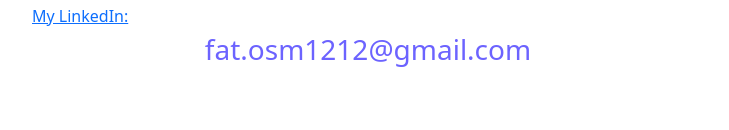
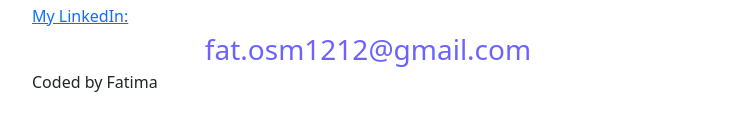
Before and after one commit to FatimaamitaF/upgraded-engine, a plain HTML site: page about.html in a window 1280 px wide. Shown: the part 430-560 px from the top of the page, without its empty margins (32-761 px from the left). Drawn offline with nearby package versions, Linux system fonts and the light colour scheme.

Commit message:
Update about.html

```diff
--- a/about.html
+++ b/about.html
@@ -43,4 +43,5 @@
       </a>
     </div>
   </body>
+   <footer>Coded by Fatima </footer>
 </html>
```
